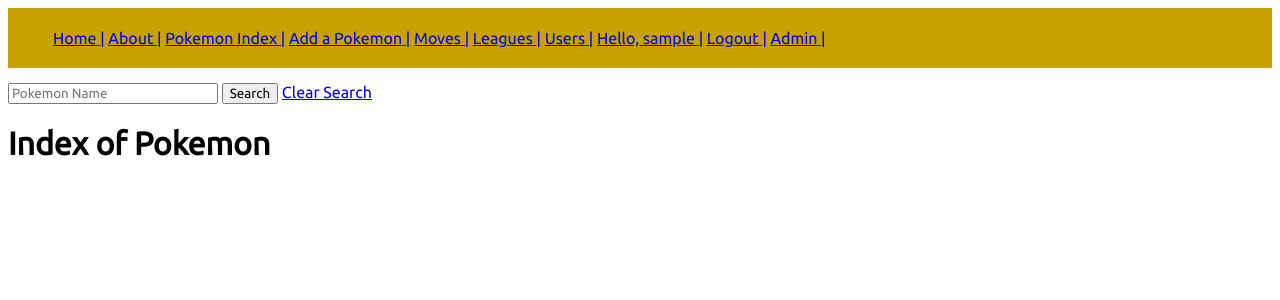
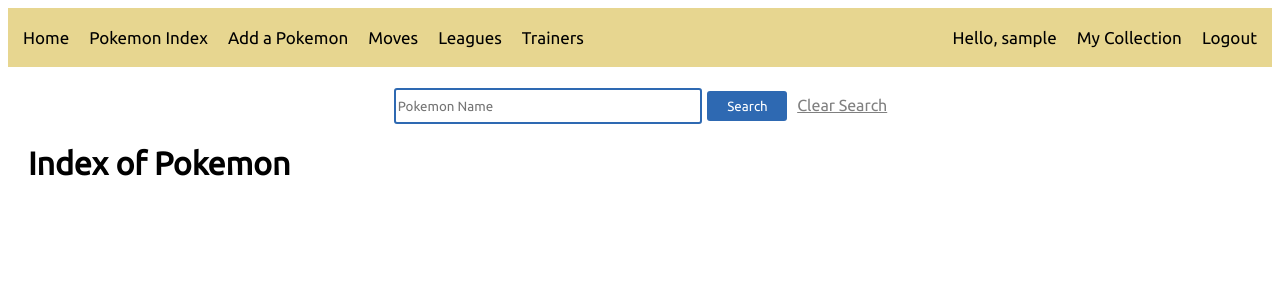
Before and after one commit to jihyekwak/django-pokemon-collector, a Django app: page /index/ in a window 1280 px wide. Shown: the top 300 px of the page. Run offline with Django 4.2, Linux system fonts and the light colour scheme; the visitor is signed in with stand-in values (Sample User, id 1); data that the repository does not hold is empty.

Commit message:
add styles

```diff
--- a/main_app/static/styles/styles.css
+++ b/main_app/static/styles/styles.css
@@ -4,43 +4,131 @@
 
 @import url('https://fonts.googleapis.com/css2?family=Ubuntu&display=swap');
 
+@font-face {
+    font-family: "Pokemon Solid";
+    src: url("/Users/jihyekwak/Library/Fonts/PokemonSolidNormal-szWR.ttf")
+}
+
+@font-face {
+    font-family: "Pokemon Hollow";
+    src: url("/Users/jihyekwak/Library/Fonts/PokemonHollowNormal-pyPZ.ttf")
+}
+
 * {
     font-family: 'Ubuntu', sans-serif;
 }
 
-#pokemon-logo {
-    width: 500px;
+/* Home */
+
+#home-h1 {
+    font-family: "Pokemon Hollow";
+    font-size: 150px;
+    text-align: center;
+    color: #2E69B2;
+    background-color: #C8A103;
+    padding: 25px;
+    margin-top: 0;
+}
+
+.home-h3 {
+    /* font-family: "Pokemon Solid"; */
+    text-align: center;
+    font-size: 40px;
+    margin: 30px;
+}
+
+.home-p {
+    text-align: center;
+    font-size: 20px;
+}
+
+.about {
+    background-color: #2E69B2;
+    height: 100px;
 }
 
 nav {
-    background-color: #C8A103;
+    background-color: #C8A10370;
     padding: 5px;
+    overflow: hidden;
 }
 
-nav li{
+nav a {
     display: inline;
+    text-decoration: none;
+    color: black;
+    float: left;
+    padding: 15px 10px;
+    font-size: 17px;
+}
+
+.nav-right {
+    float: right;
+}
+
+nav a:hover {
+    background-color: #C8A10380;
+}
+
+/* Index */
+
+h1 {
+    margin: 20px;
 }
 
 .search-pokemon {
-    margin-top: 15px;
+    margin: 20px;
+    display: flex;
+    justify-content: center;
+}
+
+.search-pokemon input {
+    width: 300px;
+    height: 30px;
+    border: 2px solid #2E69B2;
+    border-radius: 3px;
+    margin: 1px;
+}
+
+.search-pokemon input[type="submit"] {
+    width: 80px;
+    background-color: #2E69B2;
+    color: white;
+    border: none;
+}
+
+.search-pokemon a {
+    color: gray;
+    margin-left: 5px;
 }
 
 .index {
+    margin: 20px;
     display: grid;
     grid-template-columns: repeat(auto-fit, minmax(300px, 2fr));
-    gap: 20px;
+    gap: 30px;
 }
 
 .index-card-content {
     background-color: #2E69B250;
     border-radius: 5px;
     text-align: center;
+    width: 300px;
+    height: 400px;
+    margin: auto auto;
 }
 
 .index-card-content a {
     text-decoration: none;
     color: black;
 }
+
+.index-card-content:hover {
+    box-shadow: 10px 10px 10px 0px gray;
+    transform: scale(1.1);
+}
+
+/* Detail */
 
 .detail {
     display: flex;
--- a/main_app/templates/base.html
+++ b/main_app/templates/base.html
@@ -11,23 +11,27 @@
 </head>
 <body>
     <nav>
-        <ul>
-            <li><a href="/">Home |</a></li>
-            <li><a href="/about">About |</a></li>
-            <li><a href="/index">Pokemon Index |</a></li>
-            <li><a href="/index/new">Add a Pokemon |</a></li>
-            <li><a href="/moves">Moves |</a></li>
-            <li><a href="/leagues">Leagues |</a></li>
-            <li><a href="/users">Users |</a></li>
-            {% if user.is_authenticated %}
-            <li><a href="/user/{{user.username}}">Hello, {{ user.username}} |</a></li>
-            <li><a href="/logout">Logout |</a></li>
-            {% else %}
-            <li><a href="/login">Login |</a></li>
-            <li><a href="/signup">Signup |</a></li>
-            {% endif %}
-            <li><a href="/admin">Admin |</a></li>
-        </ul>
+        <a href="/">Home</a>
+        <!-- <a href="/about">About</a> -->
+        <a href="/index">Pokemon Index</a>
+        <a href="/index/new">Add a Pokemon</a>
+        <a href="/moves">Moves</a>
+        <a href="/leagues">Leagues</a>
+        <a href="/users">Trainers</a>
+        {% if user.is_authenticated %}
+        <div class="nav-right">
+            <a>Hello, {{ user.username}}</a>
+            <a href="/user/{{user.username}}">My Collection</a>
+            <a href="/logout">Logout</a>
+        </div>
+        {% else %}
+        <div class="nav-right">
+            <a href="/login">Login</a>
+            <a href="/signup">Signup</a>
+        </div>
+
+        {% endif %}
+        <!-- <a href="/admin">Admin</a> -->
     </nav>
 
     {% block content %}
--- a/main_app/views.py
+++ b/main_app/views.py
@@ -13,41 +13,11 @@ from django.contrib.auth.forms import UserCreationForm, AuthenticationForm
 from django.contrib.auth.decorators import login_required
 from django.utils.decorators import method_decorator
 
-# from django.views import View
-# from django.http import HttpResponse
-
-# class Home(View):
-#     def get(self, request):
-#         return HttpResponse("Pokemon Collector")
-
 class Home(TemplateView):
     template_name='home.html'
 
 class About(TemplateView):
     template_name='about.html'
-
-# class Pokemon:
-#     def __init__(self, name, type, description, abilities=[],is_collected = False ):
-#         self.name = name
-#         self.type = type
-#         self.description = description
-#         self.abilities = abilities
-#         self.is_collected = is_collected
-
-# pokemons = [
-#     Pokemon("Pikachu", "Electric", 'Pikachu that can generate powerful electricity have cheek sacs that are extra soft and super stretchy.', ['Static'], True ),
-#     Pokemon("Eevee", "Normal", 'Eight different Pokemon evolve from the amazingly adaptive Eevee, accrogind to current stuies. It has the ability to alter the composition of its body to suit its surrounding environment.', ['Run Away', 'Adaptability'], False ),
-#     Pokemon("Togepi", "Normal", 'The shell seems to be filled with joy. It is said that it will share good luck when treated kindly.', ['Serene Grace', 'Hustle'], True ),
-#     Pokemon("Clefairy", "Fairy", 'It is said that happiness will come to those who see a gathering of Clefairy dancing under a full moon.', ['Cute Charm', 'Nagic Guard'], True),
-#     Pokemon("Snorlax", "Normal", 'It is not satisfied unless it eats over 880 pounds of food every day. When it is done eating, it goes promptly to sleep.', ['Thick Fat', 'Immunity'], True),
-#     Pokemon("Charizard", "Fire", 'It spits fire that is hot enough to melt boulders. It may cause forest fires by blowing flames.', ['Blaze'], True),
-#     Pokemon("Piplup", "Water", 'It doesn’t like to be taken care of. It’s difficult to bond with since it won’t listen to its Trainer.', ['Torrent'], True)
-# ]
-
-# collected_pokemons = [pokemon for pokemon in pokemons if pokemon.is_collected]
-
-
-# Pokemon
 
 class Index(TemplateView):
     template_name='index.html'
@@ -57,7 +27,7 @@ class Index(TemplateView):
         name = self.request.GET.get("name")
         if name != None:
             context['pokemons'] = Pokemon.objects.filter(name__icontains=name)
-            context['header'] = f"Searching for {name}"
+            context['header'] = f"Searching for {name.capitalize()}"
         else:
             context['pokemons']= Pokemon.objects.all()
             context['header']= "Index of Pokemon"
@@ -78,7 +48,7 @@ class Delete(DeleteView):
 @method_decorator(login_required, name='dispatch')
 class Create(CreateView):
     model = Pokemon
-    fields = ['name', 'img', 'type', 'description','gender', 'evolved', 'user']
+    fields = ['name', 'img', 'type', 'description','abilities', 'gender', 'evolved', 'user']
     template_name= "create.html"
     success_url ="/index/"
 
@@ -95,7 +65,6 @@ class Update(UpdateView):
     template_name = "update.html"
     def get_success_url(self):
         return reverse('detail', kwargs = {'pk': self.object.pk})
-
 
 # User
 @login_required
```
Also changed, not shown: other parts of main_app/static/styles/styles.css (+29 -43 lines), main_app/templates/home.html (+4 -5 lines), main_app/templates/profile.html (+10 -9 lines).
